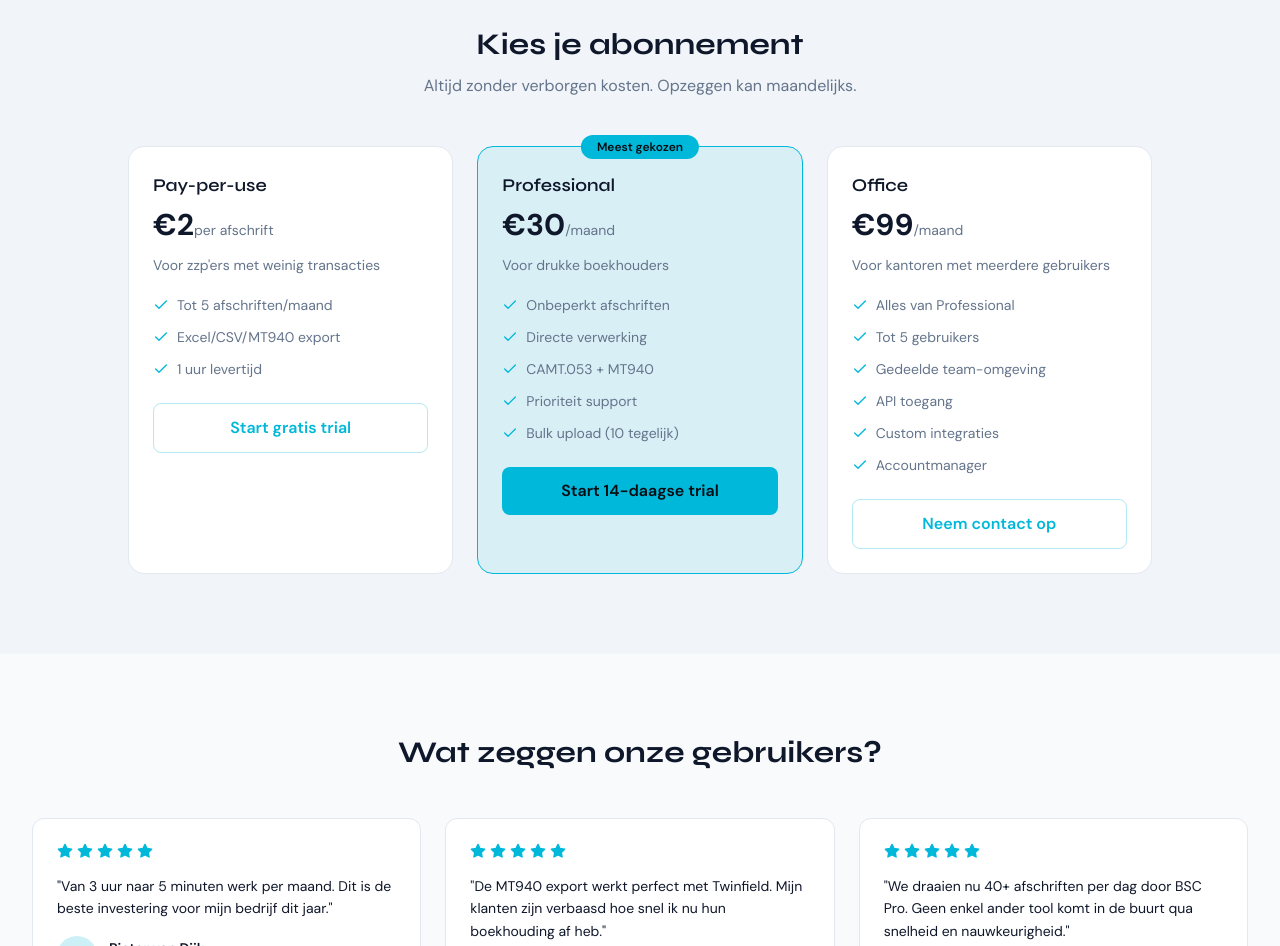
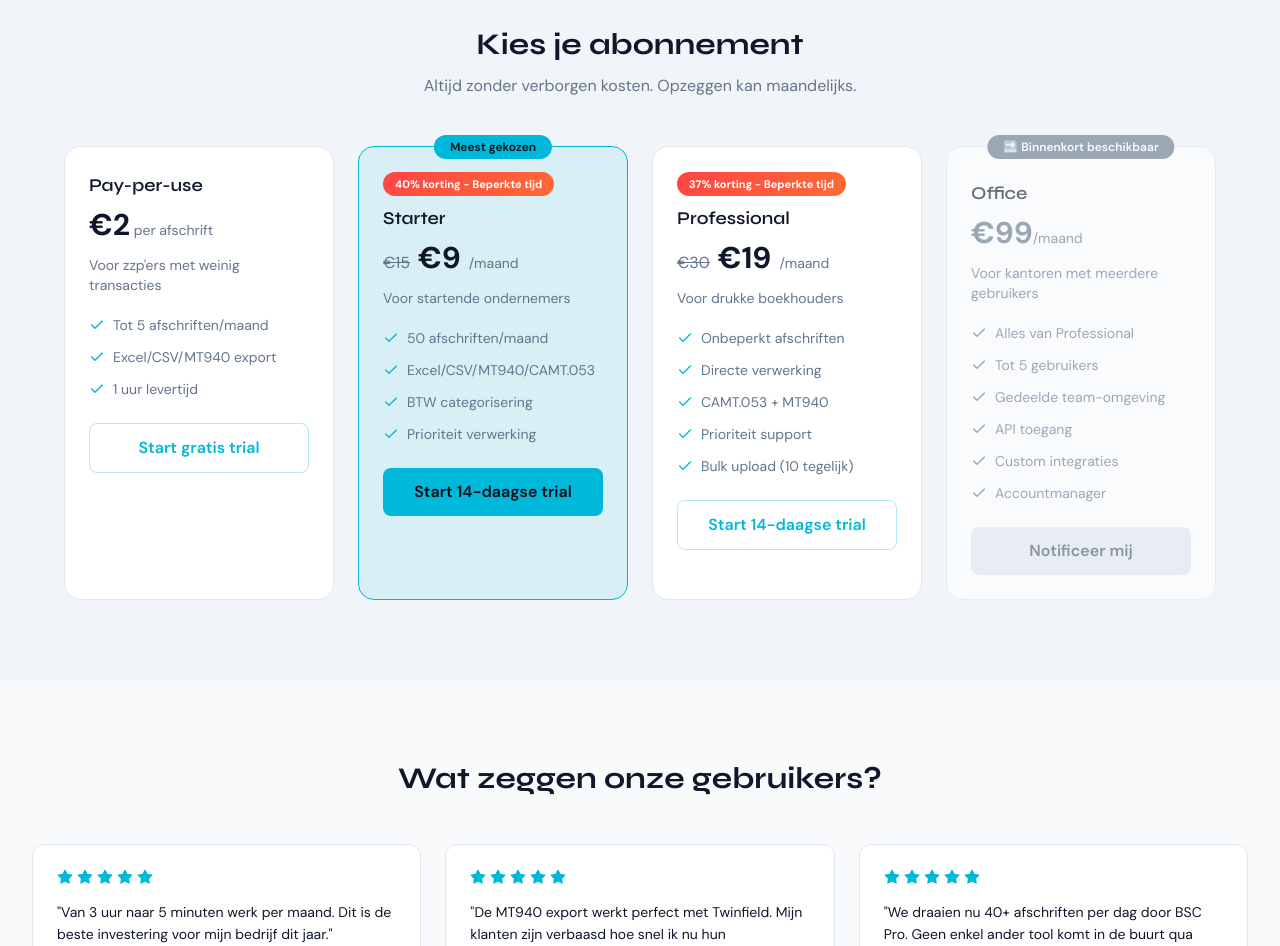
Before and after one commit to stagedvisuals/bank-statement-converter-pro, a Next.js app: page / in a window 1280 px wide. Shown: the part 2380-3326 px from the top of the page. Built offline with nearby package versions, Linux system fonts and the light colour scheme.

Commit message:
feat: New pricing structure with 4 tiers, discount badges, and Office coming soon

```diff
--- a/app/page.tsx
+++ b/app/page.tsx
@@ -237,25 +237,18 @@ export default function Home() {
             <p className="text-muted-foreground">Altijd zonder verborgen kosten. Opzeggen kan maandelijks.</p>
           </div>
 
-          <div className="grid md:grid-cols-3 gap-6 max-w-5xl mx-auto">
-            {[
-              { name: 'Pay-per-use', price: '€2', period: 'per afschrift', desc: 'Voor zzp\'ers met weinig transacties', features: ['Tot 5 afschriften/maand', 'Excel/CSV/MT940 export', '1 uur levertijd'], cta: 'Start gratis trial' },
-              { name: 'Professional', price: '€30', period: '/maand', desc: 'Voor drukke boekhouders', features: ['Onbeperkt afschriften', 'Directe verwerking', 'CAMT.053 + MT940', 'Prioriteit support', 'Bulk upload (10 tegelijk)'], popular: true, cta: 'Start 14-daagse trial' },
-              { name: 'Office', price: '€99', period: '/maand', desc: 'Voor kantoren met meerdere gebruikers', features: ['Alles van Professional', 'Tot 5 gebruikers', 'Gedeelde team-omgeving', 'API toegang', 'Custom integraties', 'Accountmanager'], cta: 'Neem contact op' },
-            ].map((plan) => (
-              <div key={plan.name} className={`p-6 rounded-2xl border ${plan.popular ? 'bg-cyan-500/10 border-[#00b8d9] relative' : 'bg-card border-border'}`}>
-                {plan.popular && (
-                  <div className="absolute -top-3 left-1/2 -translate-x-1/2 px-4 py-1 bg-[#00b8d9] text-[#080d14] text-xs font-semibold rounded-full">Meest gekozen</div>
-                )}
-                <h3 className="text-lg font-semibold text-foreground mb-2">{plan.name}</h3>
+          <div className="grid md:grid-cols-2 lg:grid-cols-4 gap-6 max-w-6xl mx-auto">
+            {/* TIER 1 - Pay-per-use */}
+            <div className="p-6 rounded-2xl border bg-card border-border">
+              <h3 className="text-lg font-semibold text-foreground mb-2">Pay-per-use</h3>
               <div className="mb-3">
-                  <span className="text-3xl font-bold text-foreground">{plan.price}</span>
-                  <span className="text-muted-foreground text-sm">{plan.period}</span>
+                <span className="text-3xl font-bold text-foreground">€2</span>
+                <span className="text-muted-foreground text-sm"> per afschrift</span>
               </div>
-                <p className="text-sm text-muted-foreground mb-5">{plan.desc}</p>
+              <p className="text-sm text-muted-foreground mb-5">Voor zzp'ers met weinig transacties</p>
 
               <ul className="space-y-3 mb-6">
-                  {plan.features.map((feature) => (
+                {['Tot 5 afschriften/maand', 'Excel/CSV/MT940 export', '1 uur levertijd'].map((feature) => (
                   <li key={feature} className="flex items-start gap-2 text-sm text-muted-foreground">
                     <Check className="w-4 h-4 text-[#00b8d9] shrink-0 mt-0.5" />
                     {feature}
@@ -263,11 +256,105 @@ export default function Home() {
                 ))}
               </ul>
 
-                <button className={`w-full py-3 rounded-lg font-semibold ${plan.popular ? 'bg-[#00b8d9] text-[#080d14]' : 'border border-cyan-500/30 text-[#00b8d9] hover:bg-cyan-500/10'}`}>
-                  {plan.cta}
+              <button className="w-full py-3 rounded-lg font-semibold border border-cyan-500/30 text-[#00b8d9] hover:bg-cyan-500/10">
+                Start gratis trial
               </button>
             </div>
+
+            {/* TIER 2 - Starter (Meest gekozen) */}
+            <div className="p-6 rounded-2xl border bg-cyan-500/10 border-[#00b8d9] relative">
+              <div className="absolute -top-3 left-1/2 -translate-x-1/2 px-4 py-1 bg-[#00b8d9] text-[#080d14] text-xs font-semibold rounded-full">Meest gekozen</div>
+
+              {/* Kortingsbadge */}
+              <div className="mb-2">
+                <span className="inline-block px-3 py-1 text-[11px] font-bold text-white rounded-full" style={{ background: 'linear-gradient(135deg, #ff4444, #ff6b35)' }}>
+                  40% korting - Beperkte tijd
+                </span>
+              </div>
+
+              <h3 className="text-lg font-semibold text-foreground mb-2">Starter</h3>
+              <div className="mb-3 flex items-baseline gap-2">
+                <span className="text-base text-muted-foreground line-through">€15</span>
+                <span className="text-3xl font-bold text-foreground">€9</span>
+                <span className="text-muted-foreground text-sm">/maand</span>
+              </div>
+              <p className="text-sm text-muted-foreground mb-5">Voor startende ondernemers</p>
+
+              <ul className="space-y-3 mb-6">
+                {['50 afschriften/maand', 'Excel/CSV/MT940/CAMT.053', 'BTW categorisering', 'Prioriteit verwerking'].map((feature) => (
+                  <li key={feature} className="flex items-start gap-2 text-sm text-muted-foreground">
+                    <Check className="w-4 h-4 text-[#00b8d9] shrink-0 mt-0.5" />
+                    {feature}
+                  </li>
                 ))}
+              </ul>
+
+              <button className="w-full py-3 rounded-lg font-semibold bg-[#00b8d9] text-[#080d14]">
+                Start 14-daagse trial
+              </button>
+            </div>
+
+            {/* TIER 3 - Professional */}
+            <div className="p-6 rounded-2xl border bg-card border-border">
+              {/* Kortingsbadge */}
+              <div className="mb-2">
+                <span className="inline-block px-3 py-1 text-[11px] font-bold text-white rounded-full" style={{ background: 'linear-gradient(135deg, #ff4444, #ff6b35)' }}>
+                  37% korting - Beperkte tijd
+                </span>
+              </div>
+
+              <h3 className="text-lg font-semibold text-foreground mb-2">Professional</h3>
+              <div className="mb-3 flex items-baseline gap-2">
+                <span className="text-base text-muted-foreground line-through">€30</span>
+                <span className="text-3xl font-bold text-foreground">€19</span>
+                <span className="text-muted-foreground text-sm">/maand</span>
+              </div>
+              <p className="text-sm text-muted-foreground mb-5">Voor drukke boekhouders</p>
+
+              <ul className="space-y-3 mb-6">
+                {['Onbeperkt afschriften', 'Directe verwerking', 'CAMT.053 + MT940', 'Prioriteit support', 'Bulk upload (10 tegelijk)'].map((feature) => (
+                  <li key={feature} className="flex items-start gap-2 text-sm text-muted-foreground">
+                    <Check className="w-4 h-4 text-[#00b8d9] shrink-0 mt-0.5" />
+                    {feature}
+                  </li>
+                ))}
+              </ul>
+
+              <button className="w-full py-3 rounded-lg font-semibold border border-cyan-500/30 text-[#00b8d9] hover:bg-cyan-500/10">
+                Start 14-daagse trial
+              </button>
+            </div>
+
+            {/* TIER 4 - Office (Binnenkort beschikbaar) */}
+            <div className="p-6 rounded-2xl border bg-card border-border opacity-60 pointer-events-none relative">
+              {/* Binnenkort banner */}
+              <div className="absolute -top-3 left-1/2 -translate-x-1/2 px-4 py-1 bg-slate-500 text-white text-xs font-semibold rounded-full whitespace-nowrap">
+                🔜 Binnenkort beschikbaar
+              </div>
+
+              <h3 className="text-lg font-semibold text-foreground mb-2 mt-2">Office</h3>
+              <div className="mb-3">
+                <span className="text-3xl font-bold text-muted-foreground">€99</span>
+                <span className="text-muted-foreground text-sm">/maand</span>
+              </div>
+              <p className="text-sm text-muted-foreground mb-5">Voor kantoren met meerdere gebruikers</p>
+
+              <ul className="space-y-3 mb-6">
+                {['Alles van Professional', 'Tot 5 gebruikers', 'Gedeelde team-omgeving', 'API toegang', 'Custom integraties', 'Accountmanager'].map((feature) => (
+                  <li key={feature} className="flex items-start gap-2 text-sm text-muted-foreground">
+                    <Check className="w-4 h-4 text-muted-foreground shrink-0 mt-0.5" />
+                    {feature}
+                  </li>
+                ))}
+              </ul>
+
+              <a
+                href="mailto:info@bscpro.nl?subject=Interesse%20in%20Office%20plan"
+                className="block w-full py-3 rounded-lg font-semibold text-center bg-slate-200 dark:bg-slate-700 text-slate-600 dark:text-slate-400"
+              >
+                Notificeer mij
+              </a>
+            </div>
           </div>
         </div>
       </section>
```
Lines whose indentation alone changed are shown as unchanged.
